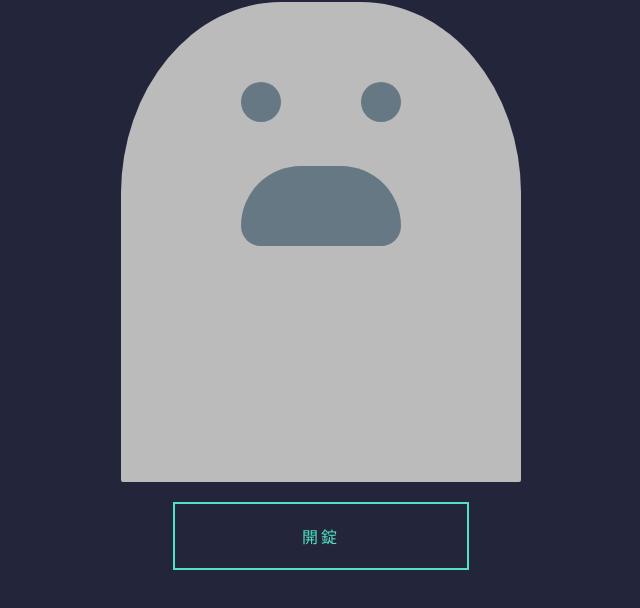
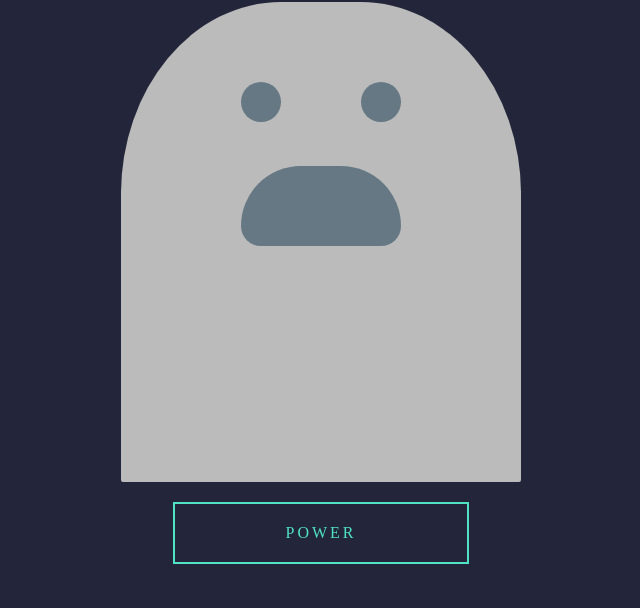
Before and after one commit to mebiketeam/blebike.github.io, a plain HTML site: page index.html in a window 1280 px wide. Shown: the part 64-672 px from the top of the page, without its empty margins (319-959 px from the left). Drawn offline with Linux system fonts and the light colour scheme.

Commit message:
Update index.html

```diff
--- a/index.html
+++ b/index.html
@@ -14,7 +14,7 @@
             <div class="mouth"></div>
         </div>
         <div id='light'>
-            開錠
+            POWER
         </div>
 
         <script src="app.js"></script>
```
